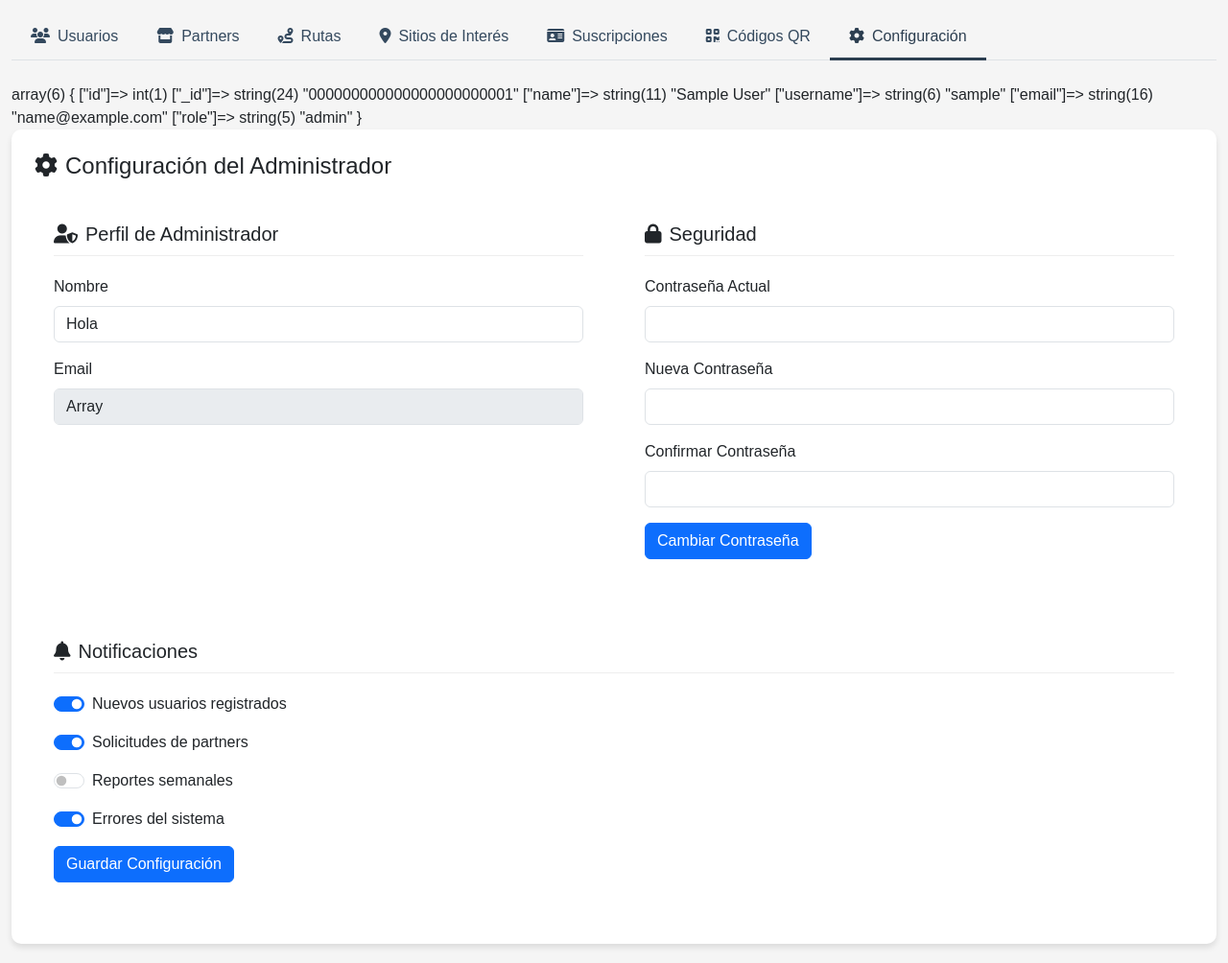
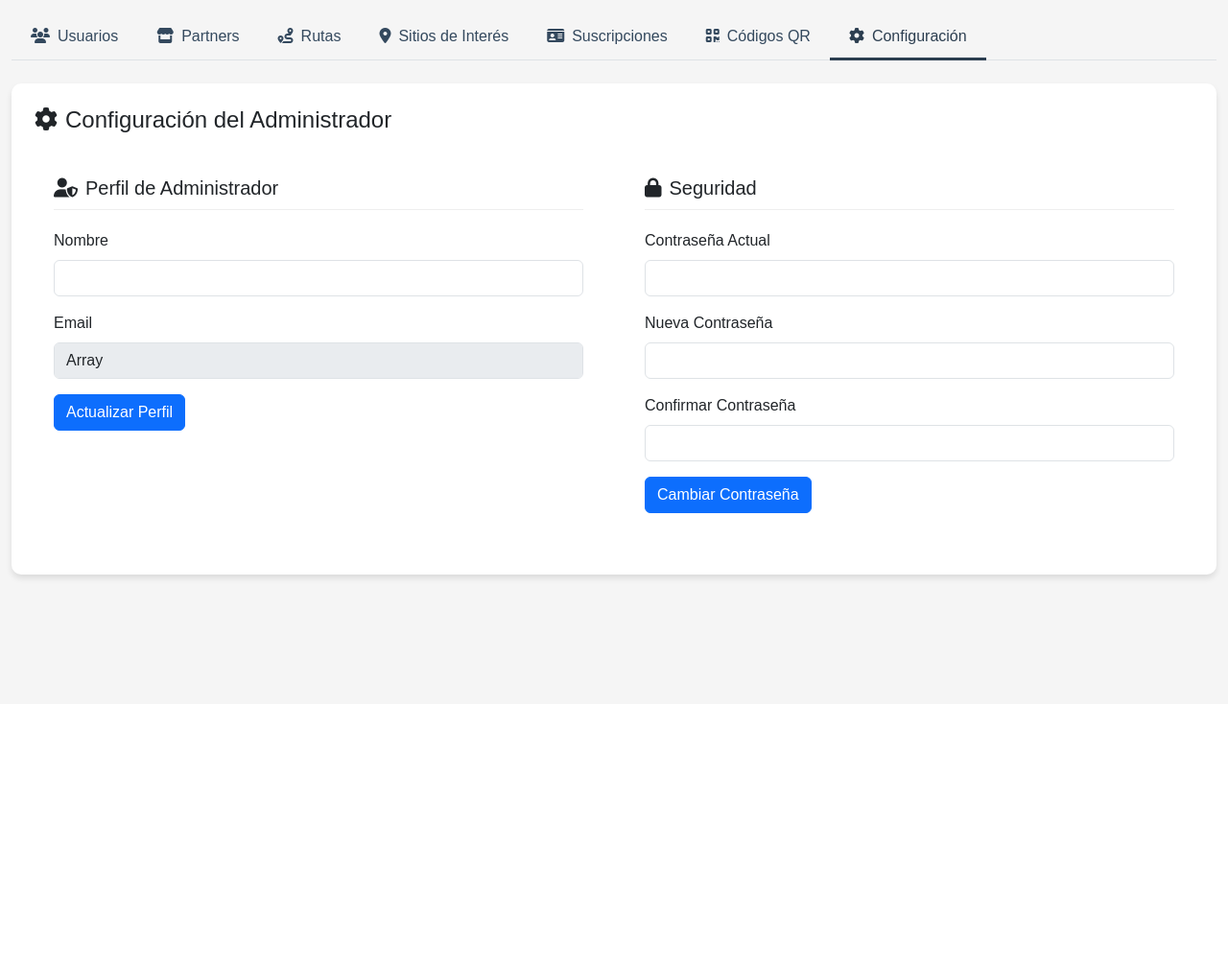
Before and after one commit to alcides94/Trady, a PHP site: page /admin/panel-admin.php in a window 1280 px wide, after a click on "Configuración". Shown: the part 66-1070 px from the top of the page at 96% size. After the commit the page ends 673 px from the top, so only its background shows below. Run offline with PHP 8.4, Linux system fonts and the light colour scheme; the visitor is signed in with stand-in values (Sample User, id 1); some libraries are stand-ins or nearby versions.

Commit message:
Conexion a bd mostrando datos de los admin

```diff
--- a/admin/panel-admin.php
+++ b/admin/panel-admin.php
@@ -34,8 +34,6 @@
             </a>
             <div class="d-flex align-items-center">
                 <div class="user-menu d-flex align-items-center text-white">
-
-                    <span></span>
                     <?php if (isset($_SESSION["usuario"])) { ?>
                         <h4>Bienvenido <?php echo $_SESSION["usuario"] ?></h4>
                         <a href="cerrar_sesion.php" class="btn btn-danger">Cerrar Sesion</a>
@@ -444,12 +442,6 @@
                             <div class="row">
                                 <!-- Suscripción Básica -->
                                 <div class="col-md-4">
-
-                                <?php
-
-
-
-                                ?>
                                     <div class="subscription-type-card">
                                         <h5>Suscripción Básica</h5>
                                         <form>
@@ -798,25 +790,23 @@
                 </div>
             </div>
 
-            <!-- Pestaña de Configuración -->
-            <?php
-            if (isset($_SESSION["usuario"])) {
-                $email = $_SESSION["usuario"];
-                var_dump($_SESSION["usuario"]);
+           <!-- Pestaña de Configuración -->
+           <?php
 
-                $sql = "SELECT nombre FROM administradores WHERE email = ?";
-                //$stmt = $conexion->prepare($sql);
-                //$stmt->execute([$email]); // pasa el parámetro directamente en un array
+            $email = $_SESSION["usuario"];
+            $adminNombre = "";
+            $stmt = $_conexion->prepare("SELECT nombre FROM administradores WHERE email = :email");
+            $stmt->bindParam(':email', $email);
+            $stmt->execute();
+            $admin = $stmt->fetch(PDO::FETCH_ASSOC);
 
-//$usuario = $stmt->fetch(PDO::FETCH_ASSOC); // obtener resultado como array asociativo
-//
+            if ($admin) {
+                $adminNombre = $admin['nombre'];
+            }
 
-            }
-            ?>
+           ?>
 
-
-
-            <div class="tab-pane fade" id="configuracion" role="tabpanel">
+           <div class="tab-pane fade" id="configuracion" role="tabpanel">
                 <div class="admin-card p-4">
                     <h4 class="mb-4"><i class="fas fa-cog me-2"></i>Configuración del Administrador</h4>
 
@@ -824,16 +814,16 @@
                         <div class="col-md-6">
                             <div class="form-section">
                                 <h5><i class="fas fa-user-shield me-2"></i>Perfil de Administrador</h5>
-                                <form>
+                                <form action="conexiones/configuracion.php" id="formuAdmin" method="post">
                                     <div class="mb-3">
                                         <label for="adminNombre" class="form-label">Nombre</label>
-                                        <input type="text" class="form-control" id="adminNombre" value="<?php echo Hola ?>">
+                                        <input type="text" class="form-control" id="adminNombre" name="adminNombre" value="<?php echo $adminNombre?>">
                                     </div>
                                     <div class="mb-3">
                                         <label for="adminEmail" class="form-label">Email</label>
-                                        <input type="email" class="form-control" id="adminEmail" value="<?php echo $_SESSION["usuario"] ?>" disabled>
+                                        <input type="email" class="form-control" name="adminEmail" id="adminEmail" value="<?php echo $_SESSION["usuario"] ?>" disabled>
                                     </div>
-
+                                    <button type="submit" class="btn btn-primary">Actualizar Perfil</button>
                                 </form>
                             </div>
                         </div>
@@ -858,34 +848,6 @@
                             </div>
                         </div>
                     </div>
-
-                    <div class="row mt-4">
-                        <div class="col-md-12">
-                            <div class="form-section">
-                                <h5><i class="fas fa-bell me-2"></i>Notificaciones</h5>
-                                <form>
-                                    <div class="form-check form-switch mb-3">
-                                        <input class="form-check-input" type="checkbox" id="notifUsuarios" checked>
-                                        <label class="form-check-label" for="notifUsuarios">Nuevos usuarios registrados</label>
-                                    </div>
-                                    <div class="form-check form-switch mb-3">
-                                        <input class="form-check-input" type="checkbox" id="notifPartners" checked>
-                                        <label class="form-check-label" for="notifPartners">Solicitudes de partners</label>
-                                    </div>
-                                    <div class="form-check form-switch mb-3">
-                                        <input class="form-check-input" type="checkbox" id="notifReportes">
-                                        <label class="form-check-label" for="notifReportes">Reportes semanales</label>
-                                    </div>
-                                    <div class="form-check form-switch mb-3">
-                                        <input class="form-check-input" type="checkbox" id="notifErrores" checked>
-                                        <label class="form-check-label" for="notifErrores">Errores del sistema</label>
-                                    </div>
-                                    <button type="submit" class="btn btn-primary">Guardar Configuración</button>
-                                </form>
-                            </div>
-                        </div>
-                    </div>
-
 
                 </div>
             </div>
```
Also changed, not shown: admin/conexiones/configuracion.php (added, +29 -0 lines).
